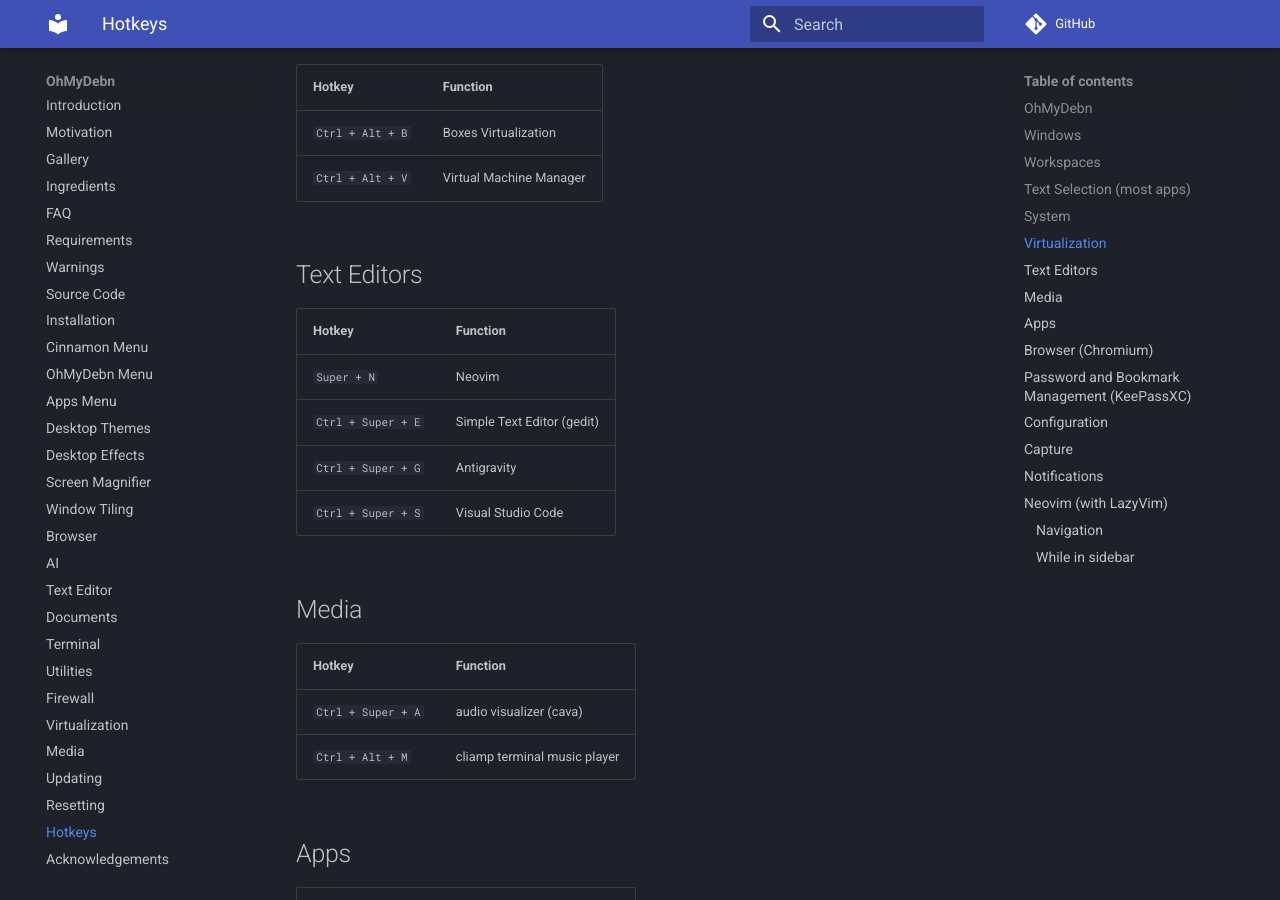
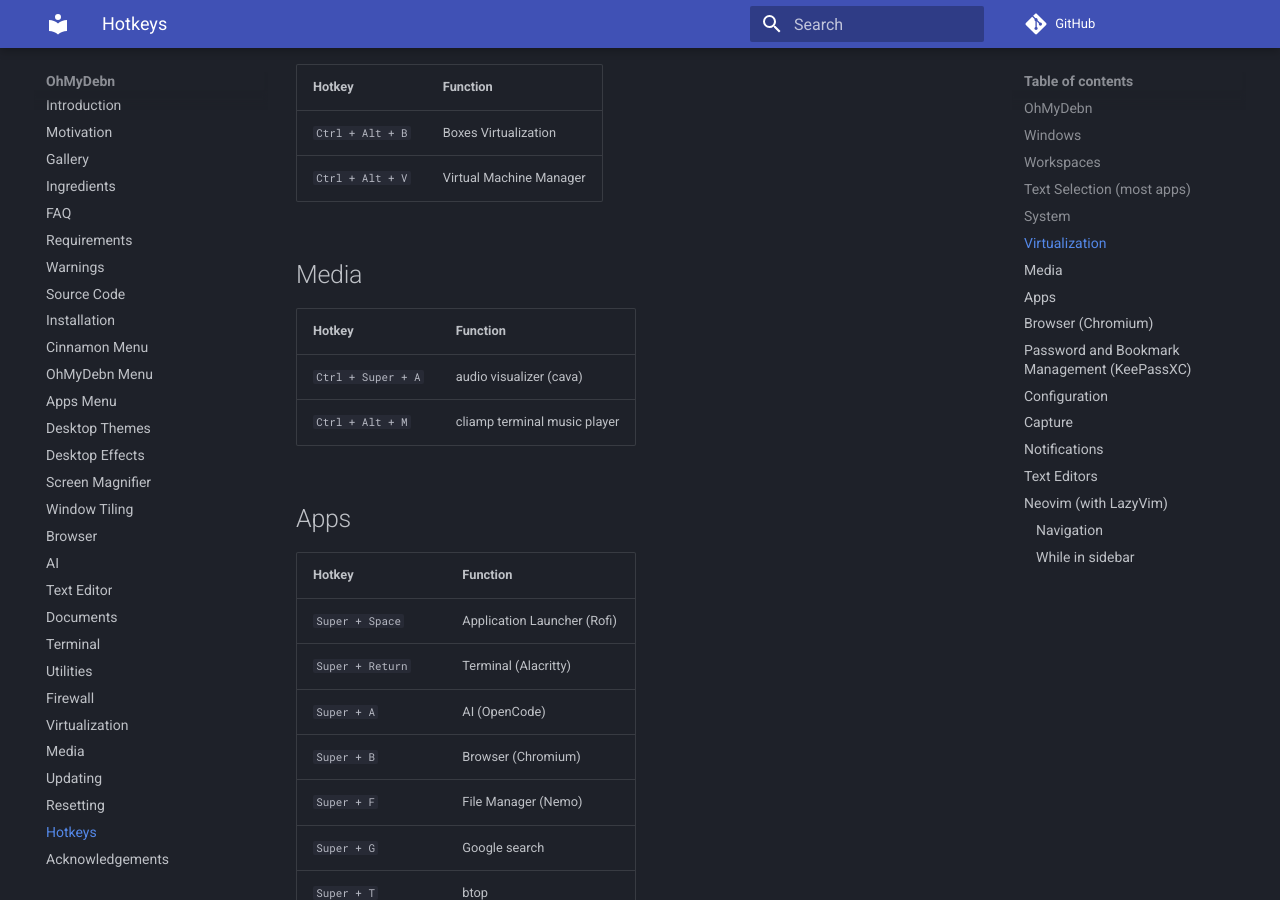
Before and after one commit to dougburks/ohmydebn-docs, an MkDocs documentation site: the page built from docs/hotkeys.md, in a window 1280 px wide and 900 px high, scrolled down 3771 px. Built offline with MkDocs 1.6.1 and Material for MkDocs 9.7.7, drawn with Linux system fonts in a browser that asks for light colours; comment, search, counter and statistics services are not loaded; some of the changed text lies outside the part shown.

Commit message:
update hotkeys

```diff
--- a/docs/hotkeys.md
+++ b/docs/hotkeys.md
@@ -93,15 +93,6 @@
 | `Ctrl + Alt + B` | Boxes Virtualization
 | `Ctrl + Alt + V` | Virtual Machine Manager
 
-## Text Editors
-
-| Hotkey | Function |
-|--------|----------|
-| `Super + N` | Neovim |
-| `Ctrl + Super + E` | Simple Text Editor (gedit)
-| `Ctrl + Super + G` | Antigravity
-| `Ctrl + Super + S` | Visual Studio Code
-
 ## Media
 
 | Hotkey | Function |
```
Also changed, not shown: other parts of docs/hotkeys.md (+9 -0 lines).
